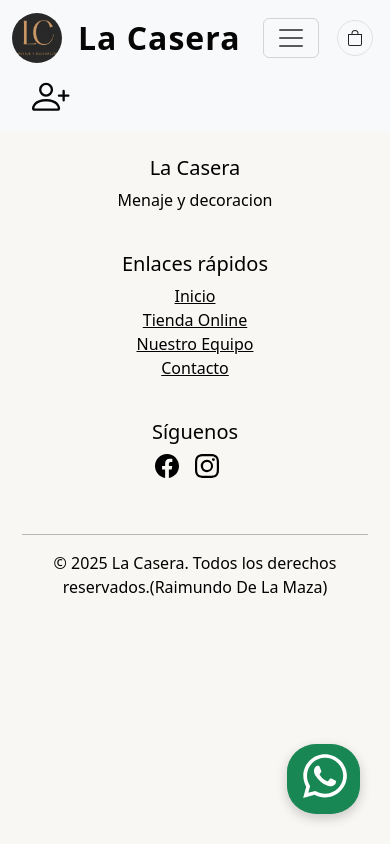
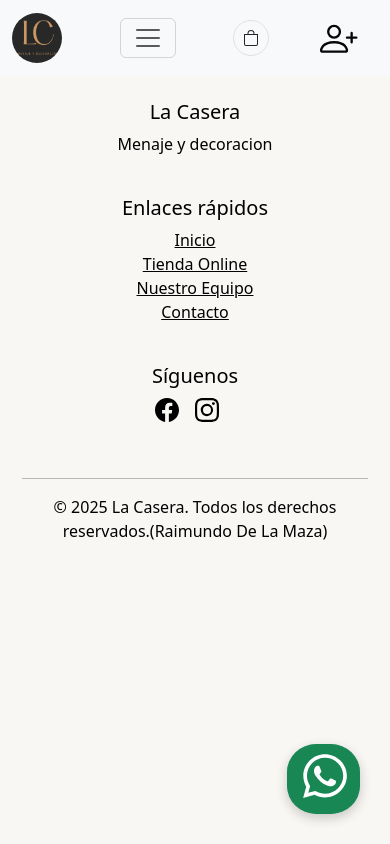
Before and after one commit to Rdelamaza/Proyecto_7, a React (Vite) app in the folder LaCaseraFrontend/: page /deco3 in a window 390 px wide. Built offline with nearby package versions, Linux system fonts and the light colour scheme; no server answers.

Commit message:
feat :Navbar design

```diff
--- a/LaCaseraFrontend/src/shared/components/NavBar/NavBar.jsx
+++ b/LaCaseraFrontend/src/shared/components/NavBar/NavBar.jsx
@@ -1,4 +1,4 @@
-import React, { useContext } from "react";
+import { useContext } from "react";
 import Container from 'react-bootstrap/Container';
 import Form from 'react-bootstrap/Form';
 import Nav from 'react-bootstrap/Nav';
@@ -33,13 +33,12 @@
                     className="me-3"
                     style={{borderRadius:'50px'}}
                 />
-                La Casera
+                <span className="d-none d-sm-inline">La Casera</span>
                 </Navbar.Brand>
-                <Navbar.Toggle aria-controls="navbarScroll" />
-                <Navbar.Collapse id="navbarScroll">
+                <Navbar.Toggle/>
+                <Navbar.Collapse >
                 <Nav
-                    className="mx-auto my-2 my-lg-0"
-                    style={{ maxHeight: '100px' }}
+                    className="mx-auto my-1 my-lg-0"
                     navbarScroll>
 
                     <NavDropdown title="Menaje" id="navbarScrollingDropdown">
--- a/LaCaseraFrontend/src/shared/components/NavBar/navbar.css
+++ b/LaCaseraFrontend/src/shared/components/NavBar/navbar.css
@@ -1,5 +1,3 @@
-
-
 .custom-navbar {
     background-color: #f8f9fa;
     padding: 0.5rem 1rem;
@@ -14,6 +12,7 @@
     color: #060606 !important;
     transition: all 0.3s ease;
     font-size: 25px;
+    align-items: center;
 }
 
   /* Efecto de agrandamiento al hacer hover */
@@ -32,7 +31,7 @@
 }
 
 .custom-navbar .navbar-brand:hover {
-  transform: scale(1.10);
+    transform: scale(1.10);
 }
 
 
@@ -48,13 +47,13 @@
 
 .custom-navbar .dropdown-item {
     padding: 0.5rem 1.5rem;
+    align-items: center;
 }
 
 .custom-navbar .dropdown-item:hover {
     background-color: #e3c382 !important;
     transform: scale(1.03) translateX(5px);
 }
-
 
 
 .cart-icon-container {
```
